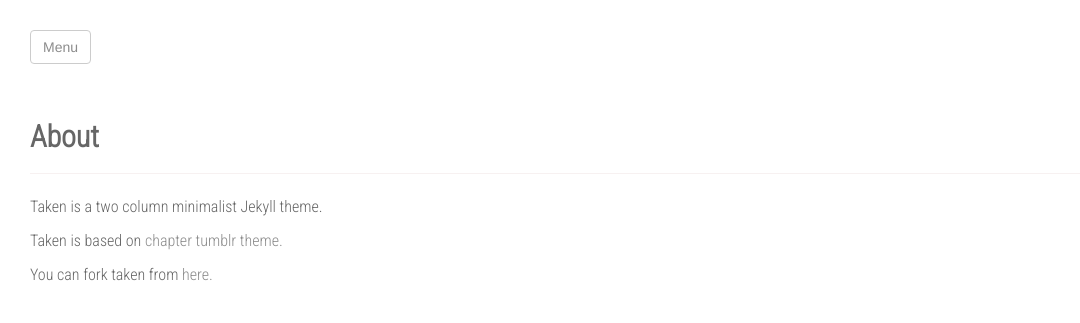
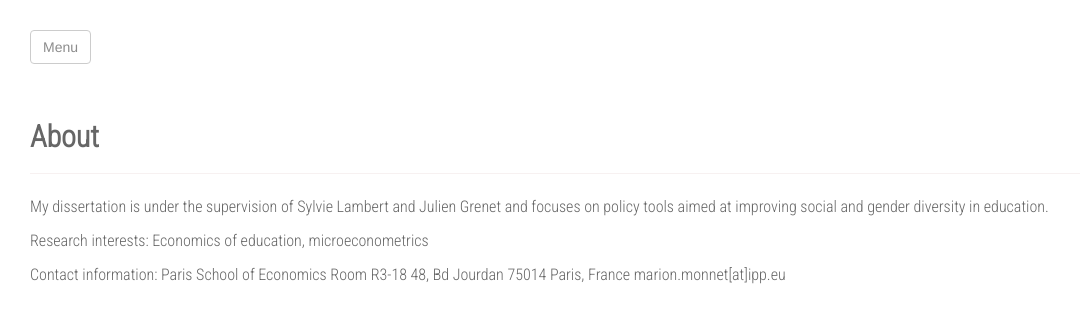
Before and after one commit to vfalanis/taken, a Jekyll site: the page built from about.md, in a window 1280 px wide. Shown: the top 323 px of the page, without its empty margins (0-1080 px from the left). Built offline with Jekyll 4.4.1, drawn with Linux system fonts in a browser that asks for light colours; nearby versions of some CDN libraries.

Commit message:
Update about.md

```diff
--- a/about.md
+++ b/about.md
@@ -4,8 +4,8 @@ title: About
 permalink: /about/
 ---
 
-Taken is a two column minimalist Jekyll theme.
+My dissertation is under the supervision of Sylvie Lambert and Julien Grenet and focuses on policy tools aimed at improving social and gender diversity in education.
 
-Taken is based on [chapter tumblr theme.](http://theme-chapter.tumblr.com/)
+Research interests: Economics of education, microeconometrics
 
-You can fork taken from [here.](https://github.com/vfalanis/taken)
+Contact information: Paris School of Economics Room R3-18 48, Bd Jourdan 75014 Paris, France marion.monnet[at]ipp.eu
```
